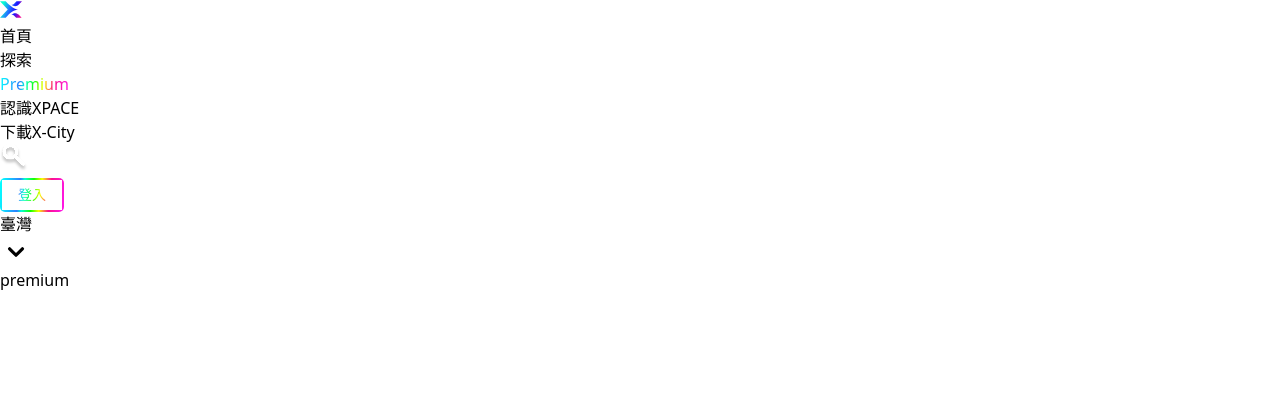
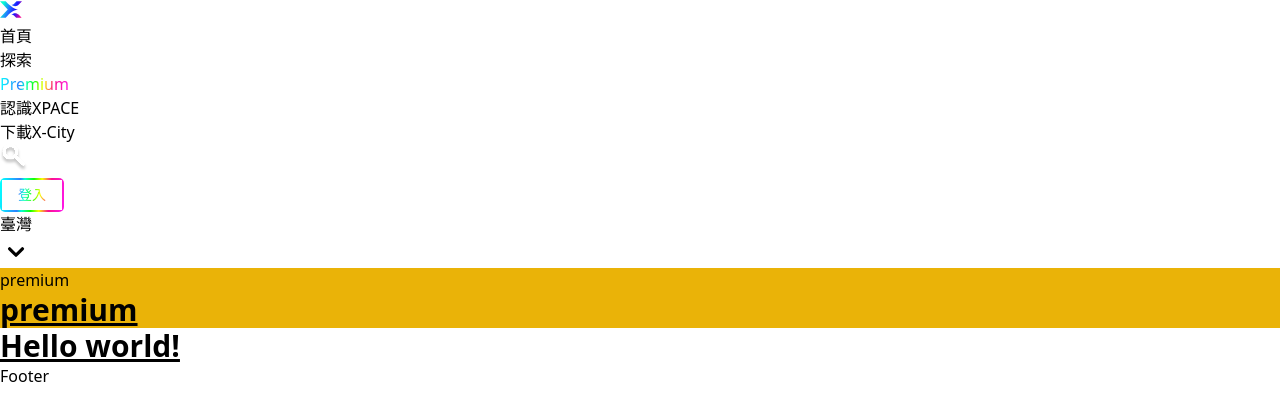
Before and after one commit to MAZ3R-Labs/xpace, a Next.js app: page /premium in a window 1280 px wide. Shown: the top 420 px of the page. Built offline with nearby package versions, Linux system fonts and the light colour scheme.

Commit message:
Footer added

```diff
--- /dev/null
+++ b/Componenets/Footer.js
@@ -0,0 +1,7 @@
+const Footer = () => {
+  return (
+    <div>Footer</div>
+  )
+}
+
+export default Footer
--- a/pages/_app.js
+++ b/pages/_app.js
@@ -1,11 +1,17 @@
+import Footer from "../componenets/Footer";
 import Navbar from "../Componenets/Navbar";
 import "../styles/globals.css";
 
 function MyApp({ Component, pageProps }) {
   return (
     <>
-      <Navbar/>
+        <Navbar/>
       <Component {...pageProps} />
+
+      <h1 className="text-3xl font-bold underline">
+      Hello world!
+    </h1>
+      <Footer/>
     </>
   );
 }
--- a/pages/about.js
+++ b/pages/about.js
@@ -2,7 +2,11 @@ import React from 'react'
 
 const about = () => {
   return (
-    <div>about</div>
+    <div className="bg-red-600">about
+      <h1 className="text-3xl font-bold underline">
+      About
+    </h1>
+    </div>
   )
 }
 
--- a/pages/explore.js
+++ b/pages/explore.js
@@ -2,7 +2,11 @@ import React from 'react'
 
 const explore = () => {
   return (
-    <div>explore</div>
+    <div className=" bg-green-500 ">explore
+      <h1 className="text-3xl font-bold underline">
+      Explore
+    </h1>
+    </div>
   )
 }
 
--- a/pages/premium.js
+++ b/pages/premium.js
@@ -2,7 +2,11 @@ import React from 'react'
 
 const premium = () => {
   return (
-    <div>premium</div>
+    <div className=" bg-yellow-500 ">premium
+      <h1 className="text-3xl font-bold underline">
+      premium
+    </h1>
+    </div>
   )
 }
 
```
